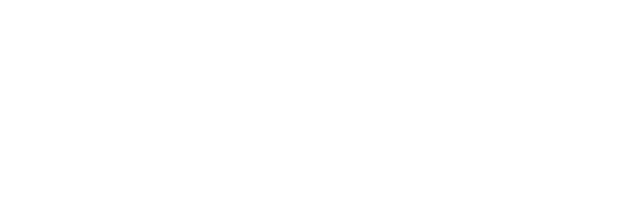
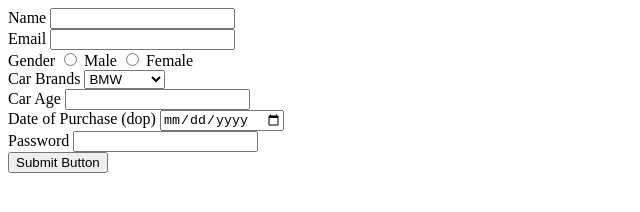
Before and after one commit to acciojob/car-insurance-form-aditya4-4, a website: page main.html in a window 1280 px wide. Shown: the whole page, without its empty margins (0-640 px from the left). Drawn offline with Linux system fonts and the light colour scheme.

Commit message:
created a submission

```diff
--- a/main.html
+++ b/main.html
@@ -8,6 +8,44 @@
 
 <body>
 	<!-- the entire body must be written by student -->
+	<form method="post">
+    <label for="name">Name
+        <input type="text" name="" id="name" required>
+    </label>
+<br>
+    <label for="email">Email
+        <input type="email" name="" id="email" required>
+    </label>
+<br>
+    <label for="gender">Gender
+        <input type="radio" name="gender" value="male" > Male
+        <input type="radio" name="gender" value="female" > Female
+    </label>
+    <br>
+    <label for="cars">Car Brands
+     <select name="" id="cars">
+        <option value="BMW">BMW</option>
+        <option value="Audi">Audi</option>
+        <option value="Mercedez">Mercedez</option>
+     </select>
+    </label>
+<br>
+    <label for="carage">Car Age
+        <input type="number" name="" id="carage" required>
+    </label>
+<br>
+    <label for="dop">Date of Purchase (dop)
+        <input type="date" name="" id="dop" required>
+    </label>
+<br>
+    <label for="password">Password
+        <input type="password" name="" id="password" required>
+    </label>
+<br>
+
+    <button type="submit">Submit Button</button>
+
+  </form>
     <script type="text/javascript" src="./script.js">
 </script>
 
```
